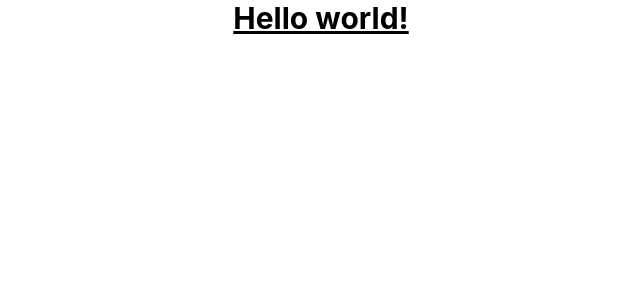
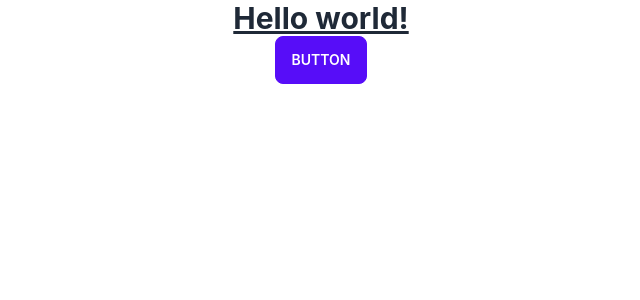
Before and after one commit to asgor40/doctors-portal-client, a React (Create React App) app: page / in a window 1280 px wide. Shown: the top 300 px of the page, without its empty margins (319-959 px from the left). Built offline with nearby package versions, Linux system fonts and the light colour scheme.

Commit message:
daisyui configure

```diff
--- a/package.json
+++ b/package.json
@@ -6,6 +6,7 @@
     "@testing-library/jest-dom": "^5.16.4",
     "@testing-library/react": "^13.2.0",
     "@testing-library/user-event": "^13.5.0",
+    "daisyui": "^2.14.3",
     "react": "^18.1.0",
     "react-dom": "^18.1.0",
     "react-scripts": "5.0.1",
--- a/src/App.js
+++ b/src/App.js
@@ -6,6 +6,7 @@ function App() {
       <h1 className="text-3xl font-bold underline">
       Hello world!
     </h1>
+    <button class="btn btn-primary">Button</button>
     </div>
   );
 }
--- a/tailwind.config.js
+++ b/tailwind.config.js
@@ -5,5 +5,5 @@ module.exports = {
   theme: {
     extend: {},
   },
-  plugins: [],
+  plugins: [require("daisyui")],
 }
```
Also changed, not shown: 1 other file (tests, documents, lock files or other folders).
